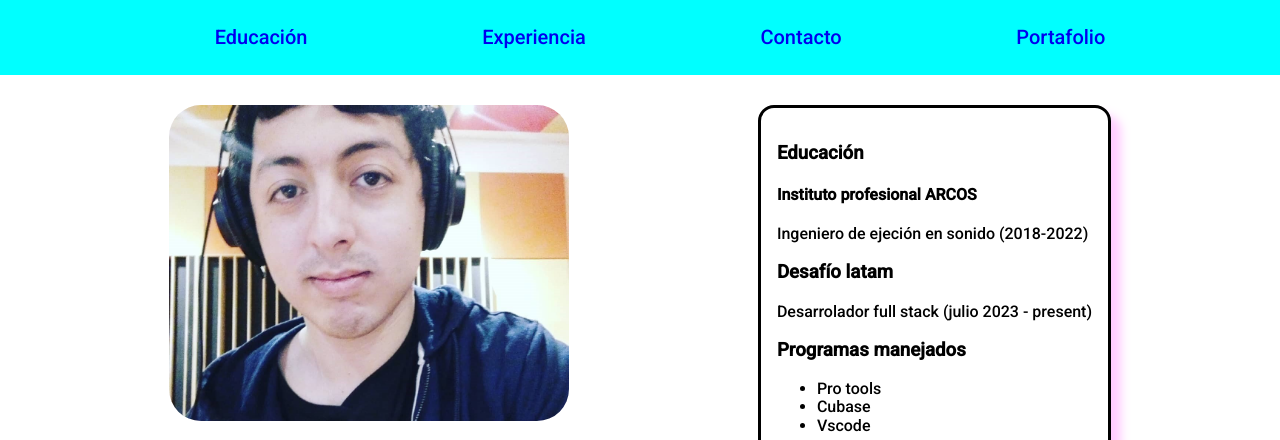
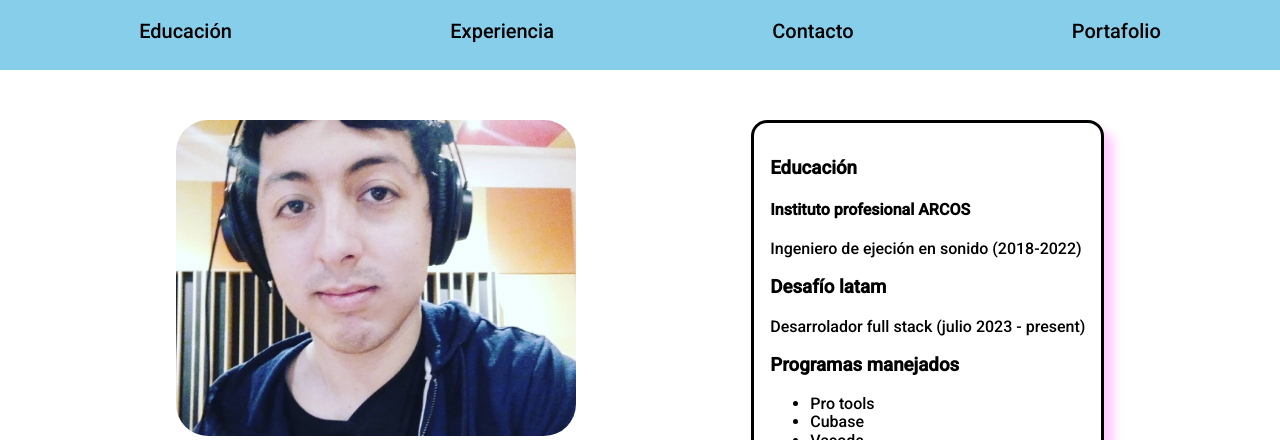
Before and after one commit to kevin-sound-design/prueba-desarrollo-portafolio, a plain HTML site: page index.html in a window 1280 px wide. Shown: the top 440 px of the page. Drawn offline with Linux system fonts and the light colour scheme.

Commit message:
se hizo el navbar y se agregaron efectos a los link

```diff
--- a/assets/css/style.css
+++ b/assets/css/style.css
@@ -1,52 +1,41 @@
 body{
     font-family: 'Roboto', sans-serif;
     font-weight: 500;
-
-
+    padding: 90px 20px 0px;
 }
 
 nav{
-    background-color: aqua;
-    height: 75px;
+    background-color: skyblue;
+    height: 70px;
+    position: fixed;
     width: 100%;
-    font-size: 20px;
-
+    top: 0;
+    left: 0;
 }
 
-.toggle{
-    color: white;
-    background: none;
-    border: none;
-    font-size: 30px;
-    padding: 0 20px;
-    display: none;
+.navbar ul{
+    display: flex;
+    justify-content: space-around;
+    list-style: none;
+    font-size: 20px;
 }
 
-nav ul{
-    display: flex;
-    justify-content: space-evenly;
-    list-style: none;
-    margin:0px;
-    height: 100%;
-    align-items: center;
+.navbar li{
+    margin-right: 20px;
 }
 
-@media (max-width:750px){
 
+.navbar a{
+    text-decoration: none;
+    color: black;
 }
 
-nav li:hover{
+.navbar a:hover{
     transform: scale(1.2);
-    transition: all 0,3s;
+    transition: all 0.4s;
 }
 
-nav a{
-    text-decoration: none;
-}
 
-nav a:hover{
-    color: brown;
-}
 
 footer ul{
     list-style: none;
--- a/index.html
+++ b/index.html
@@ -12,23 +12,30 @@
     <link href="https://fonts.googleapis.com/css2?family=Roboto:wght@300;500&display=swap" rel="stylesheet">
     <script src="https://kit.fontawesome.com/5ed7c569f1.js" crossorigin="anonymous"></script>
 
+
 </head>
 
 <body>
 
     <nav>
-        <button class="toggle">
-            <i class="fa-solid fa-bars"></i>
-        </button>
-        <ul>
-            <li><a href="#">Educación</a></li>
-            <li><a href="#">Experiencia</a></li>
-            <li><a href="#">Contacto</a></li>
-            <li><a href="#">Portafolio</a></li>
-        </ul>
+        <div class="navbar">
+            <ul>
+                <li>
+                    <a href="#">Educación</a>
+                </li>
+                <li>
+                    <a href="#">Experiencia</a>
+                </li>
+                <li>
+                    <a href="#">Contacto</a>
+                </li>
+                <li>
+                    <a href="#">Portafolio</a>
+                </li>
+            </ul>
+
+        </div>
     </nav>
-
-
 
     <div class="container">
 
```
